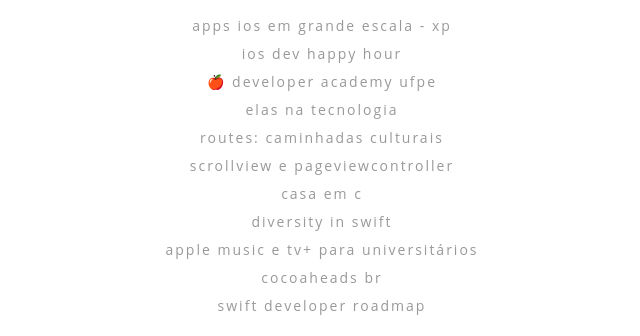
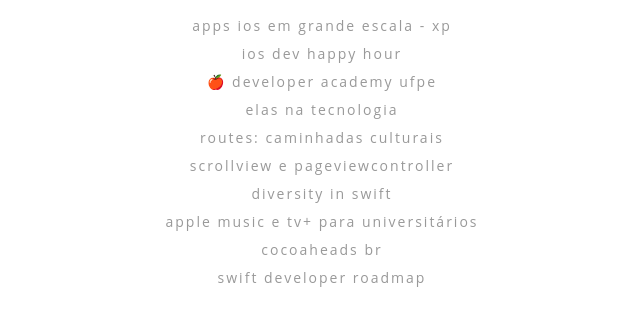
Before and after one commit to leledeveloper/leledeveloper.github.io, a plain HTML site: page index.html in a window 1280 px wide. Shown: the part 481-817 px from the top of the page, without its empty margins (318-958 px from the left). Drawn offline with Linux system fonts and the light colour scheme.

Commit message:
Remove Casa em C repository link

```diff
--- a/index.html
+++ b/index.html
@@ -65,11 +65,6 @@
                 <a href="https://github.com/leledeveloper/ScrollView-com-PageViewController" target="_blank" rel="noopener">scrollview e pageviewcontroller</a>
                 </br>
             </li>
-
-            <li>
-                <a href="https://github.com/leticiafaleia/minha-casa-em-c" target="_blank" rel="noopener">casa em c</a>
-                </br>
-             </li>
               <li>
                 <a href="https://swift.org/diversity/#community-groups" target="_blank" rel="noopener">diversity in swift</a>
                 </br>
```
